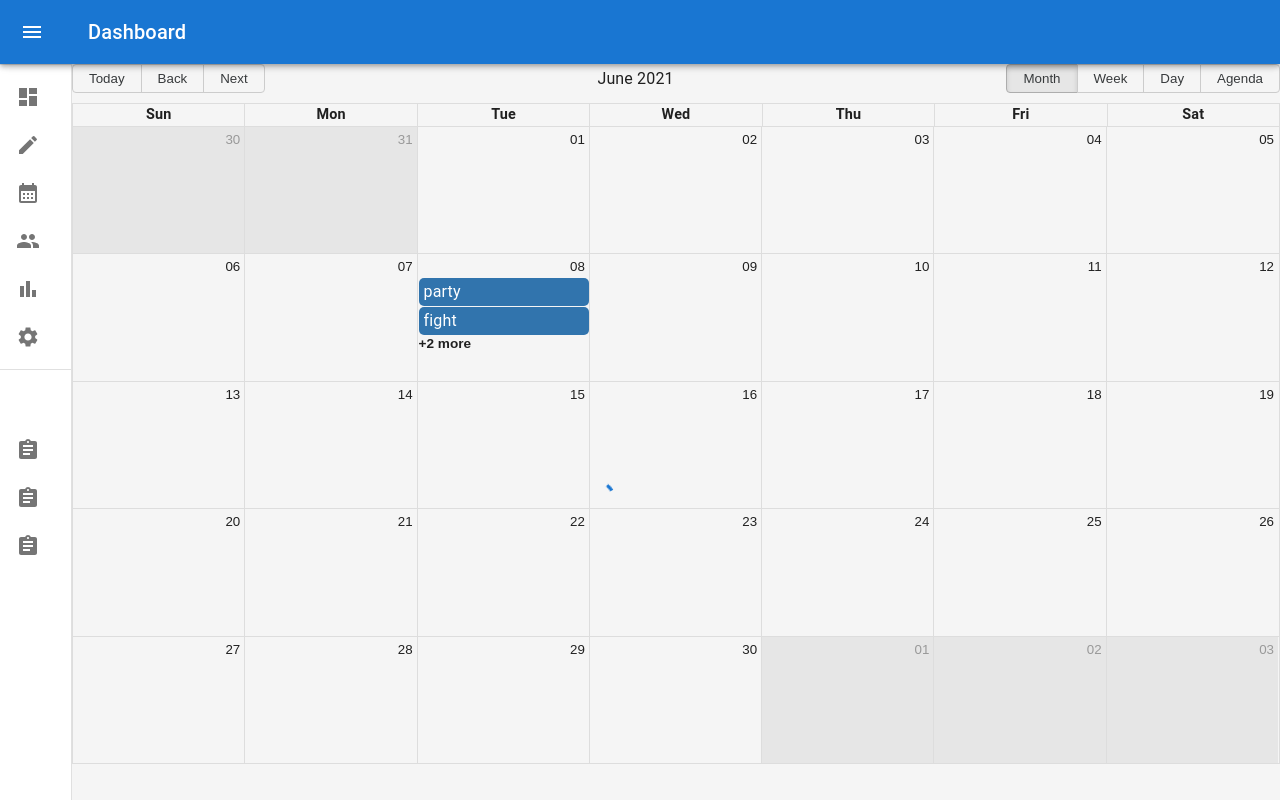
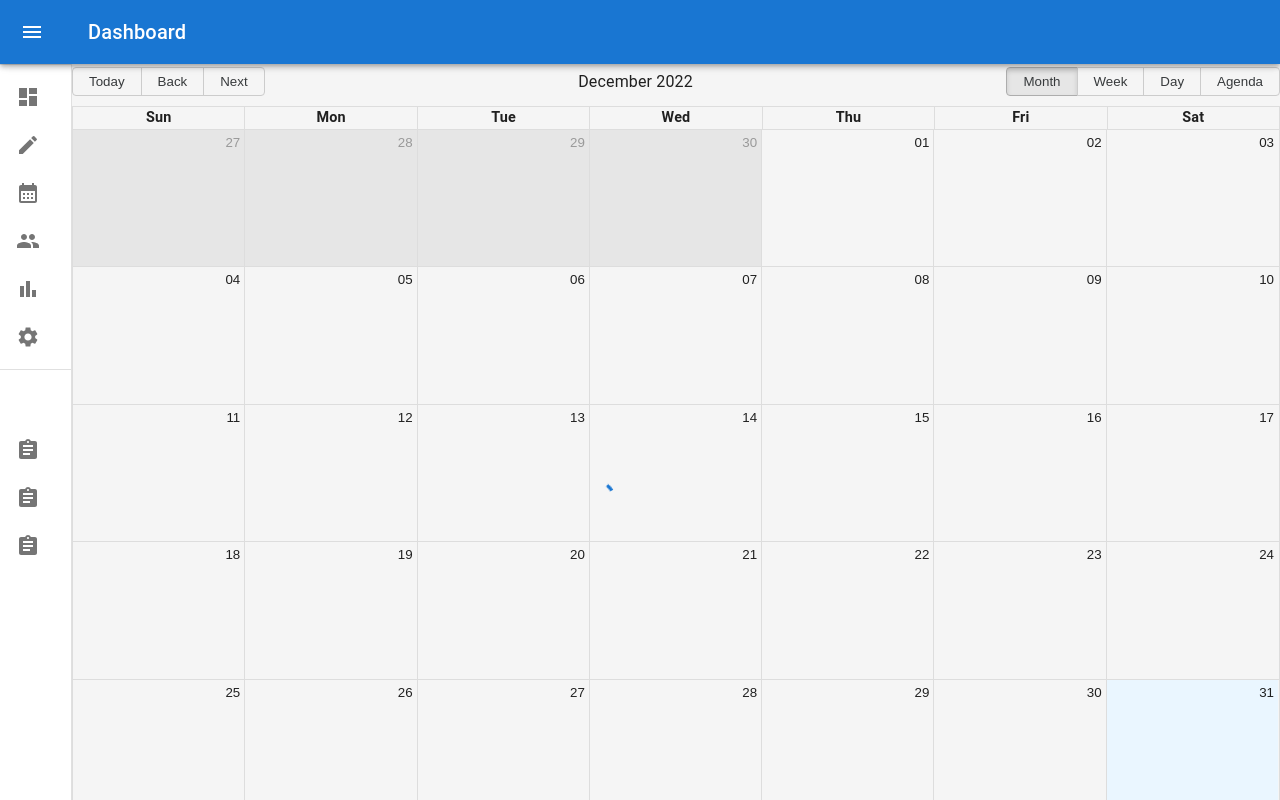
Before and after one commit to cshoon95/my-star, a React (Create React App) app: page /calendar in a window 1280 px wide. Built offline with nearby package versions, Linux system fonts and the light colour scheme; no server answers.

Commit message:
[캘린더] 생일자 이벤트 추가

```diff
--- a/src/page/calendar/Calendar.tsx
+++ b/src/page/calendar/Calendar.tsx
@@ -1,10 +1,13 @@
 import React from "react";
 import InitPage from "../../comp/module/InitPage";
+import ons from "../../core/Ons";
+
+// start -- MUI
 import { Calendar, dateFnsLocalizer } from "react-big-calendar";
 import { myevents, myresources } from "./data";
 import { format, parse, startOfWeek, getDay } from "date-fns";
 import "react-big-calendar/lib/css/react-big-calendar.css";
-// import "./myCalendar.css";
+// end -- MUI
 
 const locales = {
 	"en-KR": require("date-fns")
@@ -17,13 +20,36 @@ const localizer = dateFnsLocalizer({
 	locales
 });
 const MyCalnedar = () => {
+    const sysdate = ons.utils.sysdate(new Date());
+    const today = {
+        yyyy: Number(sysdate.substring(0, 4)),
+        mm: Number(sysdate.substring(4, 6)) - 1,
+        dd: Number(sysdate.substring(6, 8))
+    }
+
+    const customers = ons.getState('customers');
+    const data = customers.map((item: any) => {
+        return {
+            id: `${item.id}`,
+            title: `${item.NAME} 생일 🎂`,
+            yyyy: `${Number(item.BIRTH.substring(0, 4))}`,
+            mm: `${Number(item.BIRTH.substring(5, 7))}`,
+            dd: `${Number(item.BIRTH.substring(8, 10))}`,
+            start: new Date(Number(item.BIRTH.substring(0, 4)), Number(item.BIRTH.substring(5, 7)) -1, Number(item.BIRTH.substring(8, 10))),
+            end: new Date(Number(item.BIRTH.substring(0, 4)), Number(item.BIRTH.substring(5, 7)) -1, Number(item.BIRTH.substring(8, 10)))
+        }
+    })
+
     return (
         <InitPage>
             <Calendar
-                events={myevents}
+                events={data}
                 localizer={localizer}
-                defaultDate={new Date(2021, 5, 8)}
-                style={{ height: 700 }}
+                defaultDate={new Date(today.yyyy, today.mm, today.dd)}
+                style={{ height: 750, marginTop: 3 }}
+                onView={(e) => {
+                    debugger
+                }}
             />
         </InitPage>
     )
```
